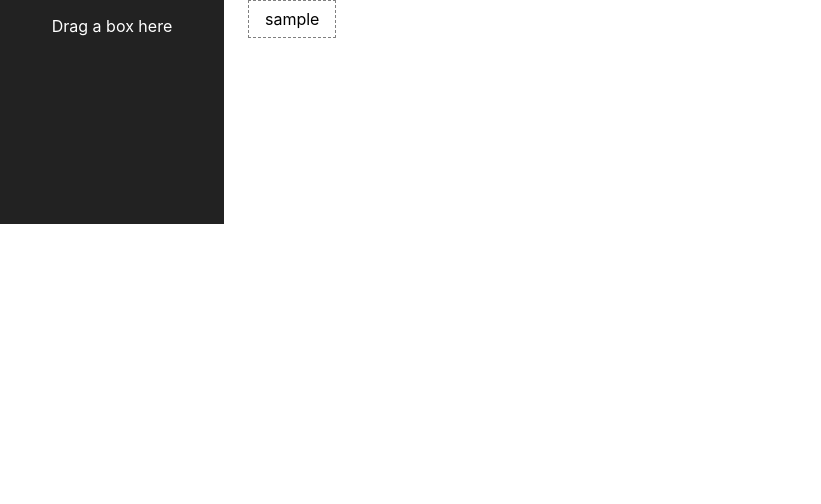
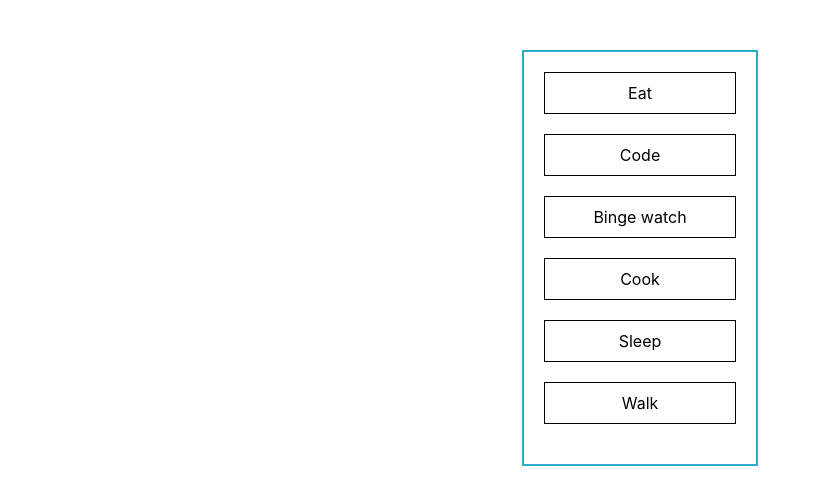
Before and after one commit to Ranjith10/react-dnd, a React (Create React App) app: page / in a window 1280 px wide. Shown: the top 504 px of the page, without its empty margins (0-821 px from the left). Built offline with nearby package versions, Linux system fonts and the light colour scheme.

Commit message:
Added and styled components  for react-beautiful-dnd

```diff
--- a/src/App.js
+++ b/src/App.js
@@ -1,15 +1,27 @@
 import React from 'react'
 
-import Container from './components/Components'
-import { DndProvider } from 'react-dnd'
-import { HTML5Backend } from 'react-dnd-html5-backend'
+// import Container from './components/Components'
+// import { DndProvider } from 'react-dnd'
+// import { HTML5Backend } from 'react-dnd-html5-backend'
+
+import { DragDropContext } from 'react-beautiful-dnd'
+import {Data} from './Data.js'
+import List from './components/List'
 
 const App = () => {
+
+    const dragEnd = () => {
+        //TODO handle reorder of list
+    }
+
     return (
         <div className='App'>
-            <DndProvider backend={HTML5Backend}>
+            {/* <DndProvider backend={HTML5Backend}>
                 <Container />
-            </DndProvider>
+            </DndProvider> */}
+            <DragDropContext onDragEnd = {dragEnd}>
+                <List data = {Data}/>
+            </DragDropContext>
         </div>
     )
 }
--- /dev/null
+++ b/src/Data.js
@@ -0,0 +1,25 @@
+export const Data = [
+    {
+        id: 1,
+        todo: 'Eat'
+    },
+    {
+        id: 1,
+        todo: 'Code'
+    },
+    {
+        id: 1,
+        todo: 'Binge watch'
+    },
+    {
+        id: 1,
+        todo: 'Cook'
+    },
+    {
+        id: 1,
+        todo: 'Sleep'
+    },{
+        id: 1,
+        todo: 'Walk'
+    }
+]
--- /dev/null
+++ b/src/components/Item.css
@@ -0,0 +1,11 @@
+.item-container {
+    display: flex;
+    border: 1px solid;
+    margin: 0 0 20px 0;
+    padding: 10px;
+    justify-content: center;
+    cursor: pointer;
+}
+.item-container:hover {
+    background-color: honeydew;
+}
--- /dev/null
+++ b/src/components/Item.js
@@ -0,0 +1,13 @@
+import React from 'react'
+
+import './Item.css'
+
+const Item = ({key, item}) => {
+    return (
+        <div className = 'item-container'>
+            {item.todo}
+        </div>
+    )
+}
+
+export default Item
--- /dev/null
+++ b/src/components/List.css
@@ -0,0 +1,13 @@
+.list-wrapper {
+    display: flex;
+    justify-content: center;
+    margin: 50px 0 0 0;
+}
+.list-container {
+    display: flex;
+    flex-direction: column;
+    border: 2px solid #2eaccc;
+    width: 15%;
+    justify-content: center;
+    padding: 20px;
+}
--- /dev/null
+++ b/src/components/List.js
@@ -0,0 +1,34 @@
+import React from 'react'
+
+import {Droppable} from 'react-beautiful-dnd'
+import Item from './Item'
+import './List.css'
+
+const List = ({data}) => {
+    return (
+        <div className = 'list-wrapper'>
+            <Droppable
+                droppableId = 'TodoList'
+            >
+                {
+                    (provided) => {
+                        return (
+                        <div
+                            innerRef = {provided.innerRef}
+                            {...provided.droppableProps}
+                            className = 'list-container'
+                        >
+                            {
+                                data.map((item, index) => {
+                                    return <Item key = {index} item = {item}/>
+                                })
+                            }
+                        </div>
+                    )}
+                }
+            </Droppable>
+        </div>
+    )
+}
+
+export default List
```
